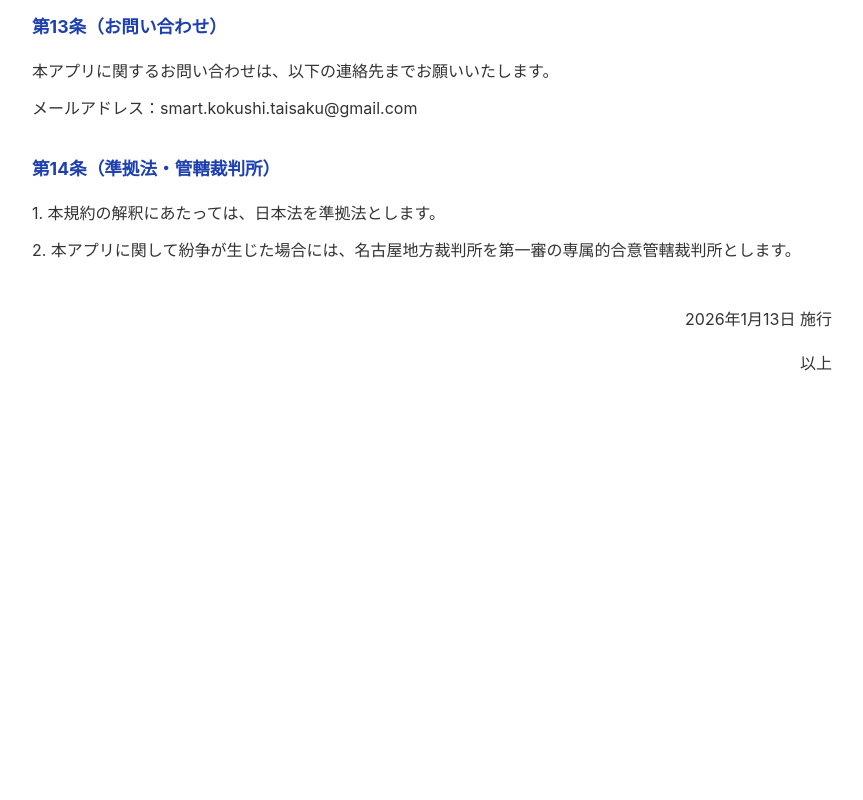
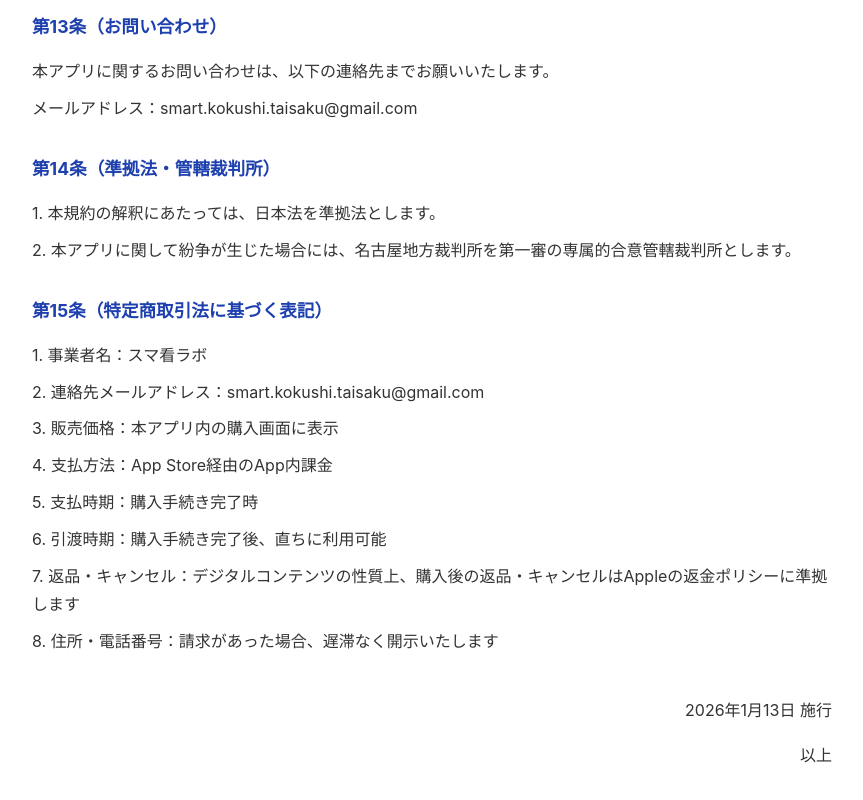
Before and after one commit to smartkokushitaisaku/kokushi-app-terms, a plain HTML site: page terms.html in a window 1280 px wide. Shown: the part 3916-4716 px from the top of the page, without its empty margins (208-1071 px from the left). Before the commit the page ends 4330 px from the top, so only its background shows below. Drawn offline with Linux system fonts and the light colour scheme.

Commit message:
Update terms.html

```diff
--- a/terms.html
+++ b/terms.html
@@ -135,18 +135,27 @@
         <p>本規約のいずれかの条項またはその一部が、消費者契約法その他の法令等により無効または執行不能と判断された場合であっても、本規約の残りの規定および一部が無効または執行不能と判断された規定の残りの部分は、継続して完全に効力を有するものとします。</p>
     </div>
 
-    <div class="article">
+<div class="article">
         <h2>第13条（お問い合わせ）</h2>
         <p>本アプリに関するお問い合わせは、以下の連絡先までお願いいたします。</p>
         <p>メールアドレス：smart.kokushi.taisaku@gmail.com</p>
     </div>
-
     <div class="article">
         <h2>第14条（準拠法・管轄裁判所）</h2>
         <p>1. 本規約の解釈にあたっては、日本法を準拠法とします。</p>
         <p>2. 本アプリに関して紛争が生じた場合には、名古屋地方裁判所を第一審の専属的合意管轄裁判所とします。</p>
     </div>
-
+    <div class="article">
+        <h2>第15条（特定商取引法に基づく表記）</h2>
+        <p>1. 事業者名：スマ看ラボ</p>
+        <p>2. 連絡先メールアドレス：smart.kokushi.taisaku@gmail.com</p>
+        <p>3. 販売価格：本アプリ内の購入画面に表示</p>
+        <p>4. 支払方法：App Store経由のApp内課金</p>
+        <p>5. 支払時期：購入手続き完了時</p>
+        <p>6. 引渡時期：購入手続き完了後、直ちに利用可能</p>
+        <p>7. 返品・キャンセル：デジタルコンテンツの性質上、購入後の返品・キャンセルはAppleの返金ポリシーに準拠します</p>
+        <p>8. 住所・電話番号：請求があった場合、遅滞なく開示いたします</p>
+    </div>
     <p class="date">2026年1月13日 施行</p>
     <p class="end">以上</p>
 </body>
```
